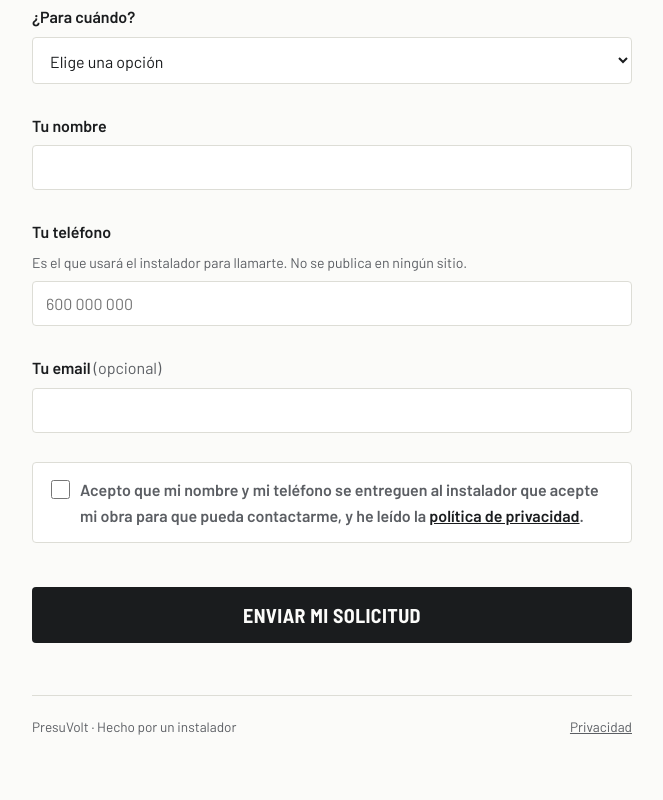
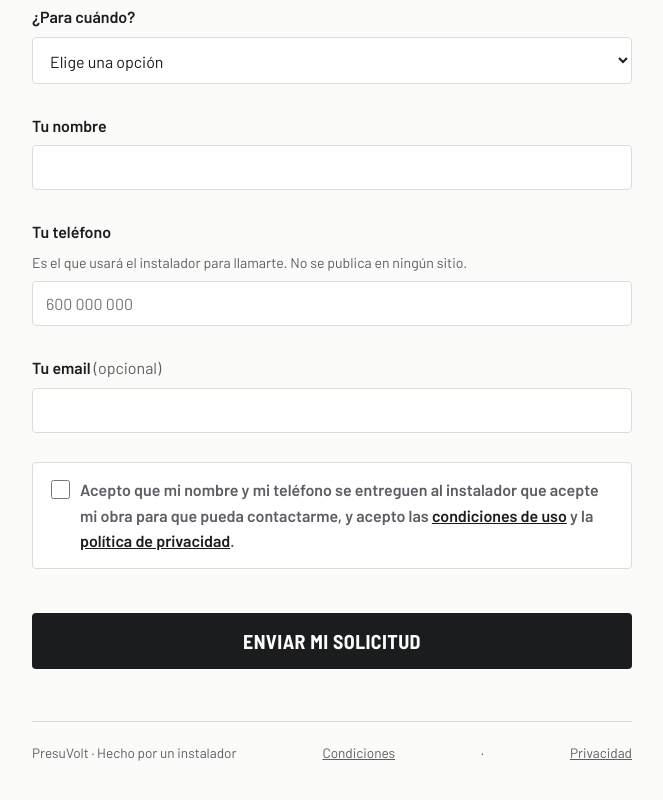
Before and after one commit to jmanuelgonzalezlagar4-crypto/jmanuelgonzalezlagar4-crypto.github.io, a plain HTML site: page obra.html in a window 1280 px wide. Shown: the part 914-1714 px from the top of the page, without its empty margins (308-971 px from the left). Drawn offline with Linux system fonts and the light colour scheme.

Commit message:
Enlazar condiciones de uso en el consentimiento y el pie

```diff
--- a/obra.html
+++ b/obra.html
@@ -178,7 +178,7 @@
 
       <div class="consent">
         <input type="checkbox" id="consent">
-        <p><label for="consent">Acepto que <strong>mi nombre y mi teléfono se entreguen al instalador que acepte mi obra</strong> para que pueda contactarme, y he leído la <a href="/presuvolt/privacidad.html" target="_blank" rel="noopener">política de privacidad</a>.</label></p>
+        <p><label for="consent">Acepto que <strong>mi nombre y mi teléfono se entreguen al instalador que acepte mi obra</strong> para que pueda contactarme, y acepto las <a href="/condiciones.html" target="_blank" rel="noopener">condiciones de uso</a> y la <a href="/presuvolt/privacidad.html" target="_blank" rel="noopener">política de privacidad</a>.</label></p>
       </div>
       <span class="err" id="err-consent" style="margin-top:-14px"></span>
 
@@ -195,7 +195,7 @@
 
   <footer>
     <span>PresuVolt · Hecho por un instalador</span>
-    <a href="/presuvolt/privacidad.html">Privacidad</a>
+    <a href="/condiciones.html">Condiciones</a> · <a href="/presuvolt/privacidad.html">Privacidad</a>
   </footer>
 </div>
 
```
